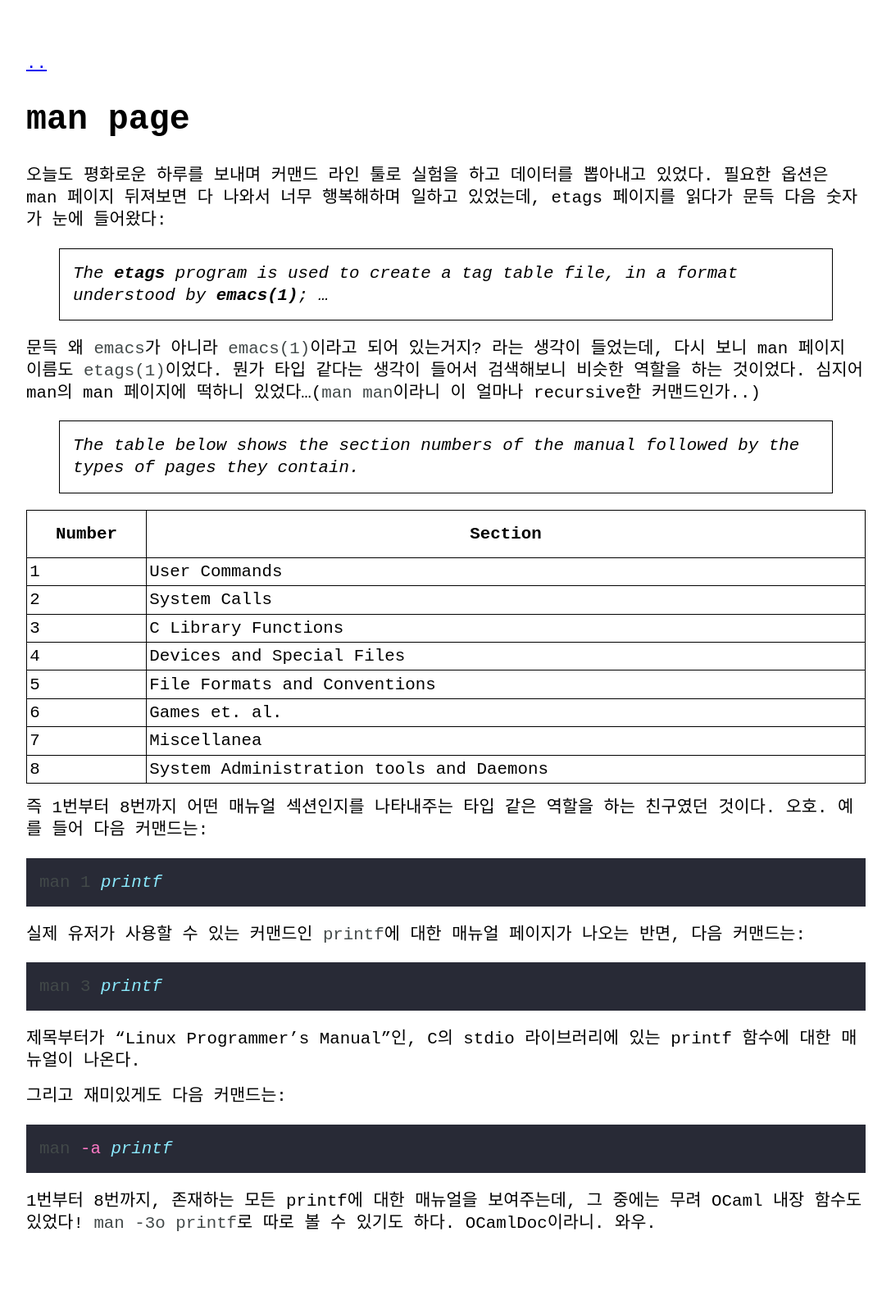
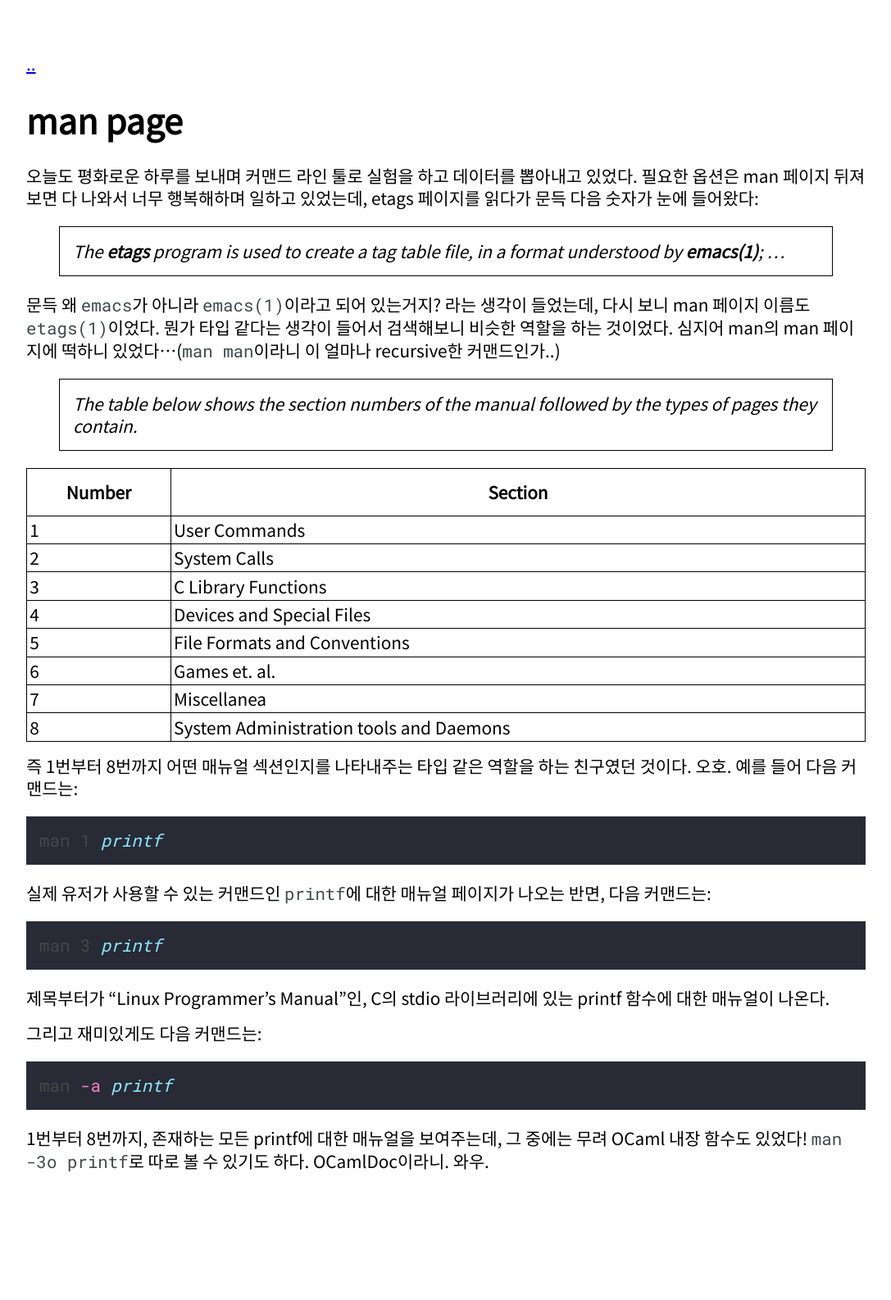
Before and after one commit to sangwoo-joh/sangwoo-joh.github.io, a Jekyll site: the page built from _posts/2018-11-06-no-in-man.md, in a window 1280 px wide. Shown: the whole page at 82% size, without its empty margins (96-1183 px from the left). Built offline with Jekyll 4.4.1, drawn with Linux system fonts in a browser that asks for light colours; comment, search, counter and statistics services are not loaded; after the commit the page ends 1511 px from its top, so only the background shows below that.

Commit message:
Update fonts

```diff
--- a/_sass/no-style-please.scss
+++ b/_sass/no-style-please.scss
@@ -25,7 +25,7 @@ html { height: 100%; }
 
 body {
   color: black;
-  font-family: monospace;
+  font-family: $sans-serif;
   font-size: 1.3rem;
   line-height: 1.3;
   margin: 0;
@@ -71,6 +71,7 @@ th {
 }
 
 code {
+  font-family: $monospace;
   color: rgb(66, 73, 73);
 }
 
--- a/assets/css/main.scss
+++ b/assets/css/main.scss
@@ -1,4 +1,18 @@
 ---
 ---
 
+$sans-serif: 'Noto Sans KR';
+$monospace: 'Roboto Mono';
+
+@charset "utf-8";
+@import url(https://fonts.googleapis.com/css?family=Noto+Sans+KR|Roboto+Mono);
 @import "no-style-please";
+
+
+.highlight {
+  font-family: $monospace;
+}
+
+.language-plaintext {
+  font-family: $monospace;
+}
```
